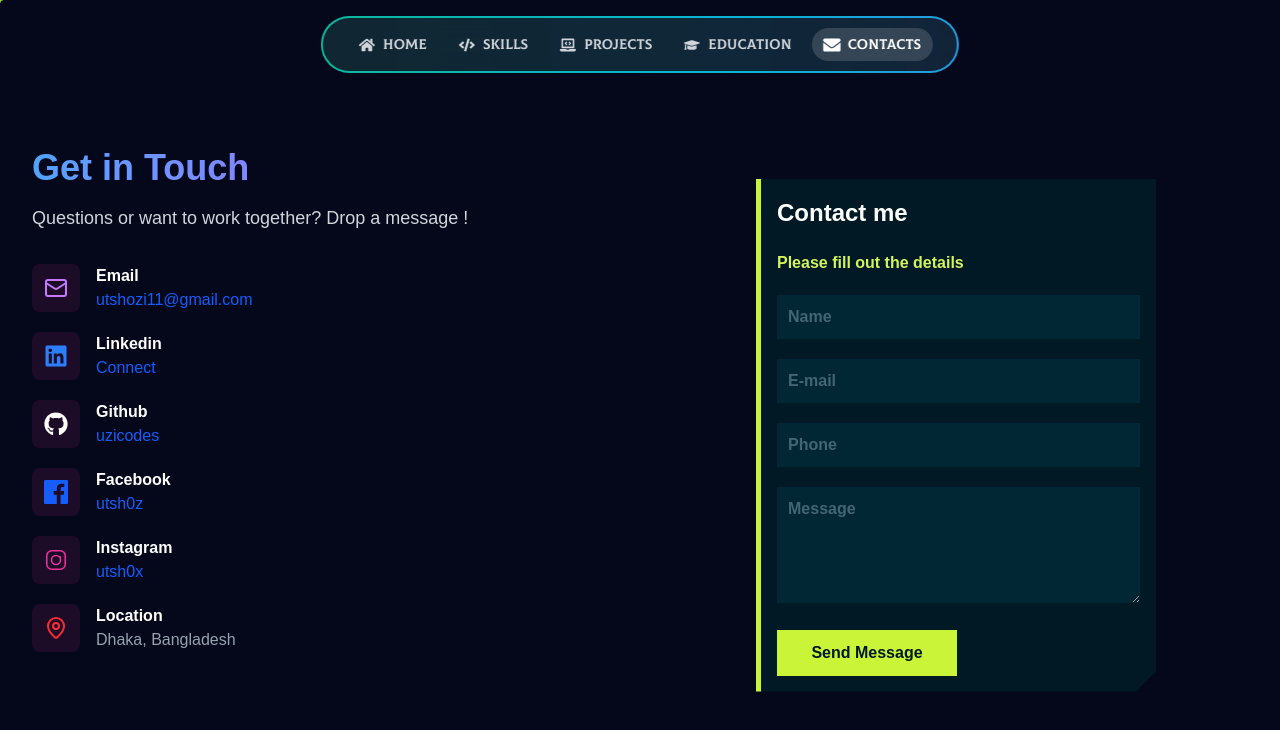
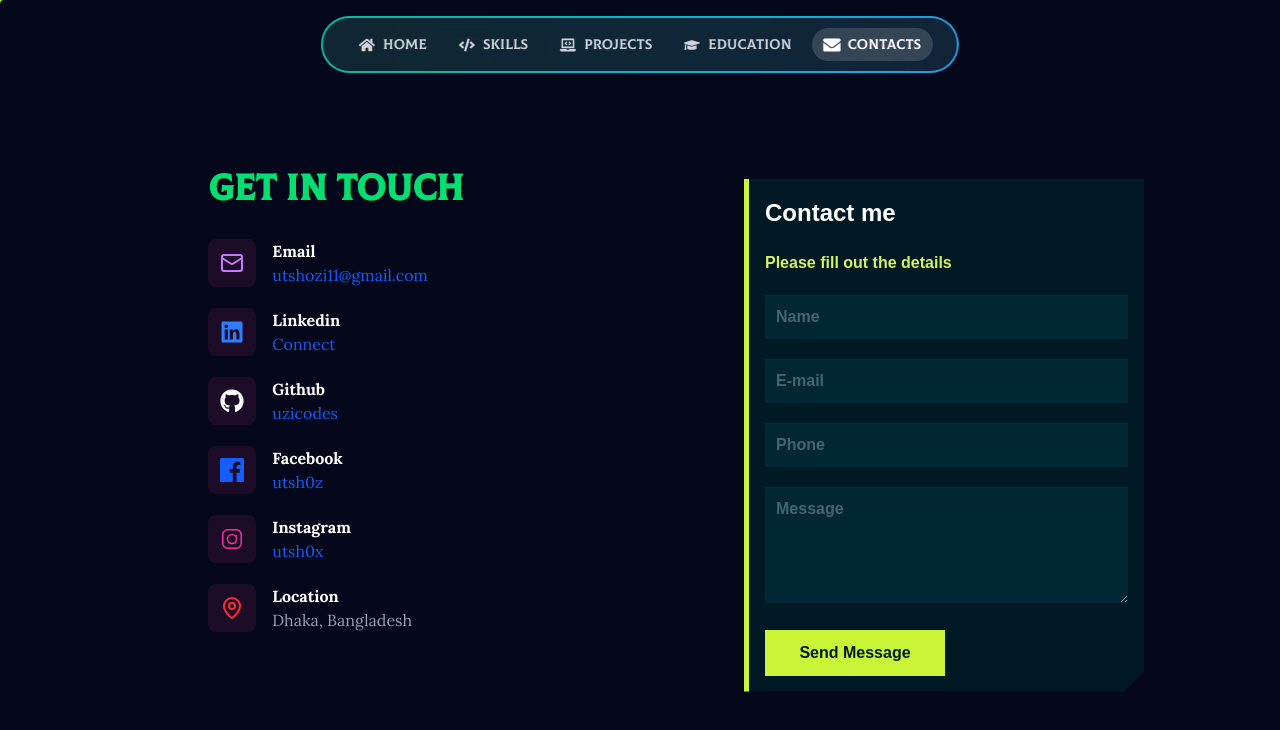
Before and after one commit to uzicodes/utsho-heaven-chowdhury, a Next.js app: page /contacts in a window 1280 px wide. Shown: the top 730 px of the page. Built offline with nearby package versions, Linux system fonts and the light colour scheme.

Commit message:
changed the fotns of the texts on the form and the entire page also

```diff
--- a/src/app/contacts/page.tsx
+++ b/src/app/contacts/page.tsx
@@ -4,6 +4,7 @@ import * as React from "react";
 import dynamic from "next/dynamic";
 const Form = dynamic(() => import("./Form"), { ssr: false });
 import Navbar from "../Navbar";
+import Head from "next/head";
 import { MapPin, Mail } from "lucide-react";
 import { FaGithub, FaLinkedin } from "react-icons/fa6";
 
@@ -65,40 +66,46 @@ export default function Contact() {
 
   return (
     <>
+      <Head>
+        <link href="https://fonts.googleapis.com/css2?family=Lora:wght@400;700&display=swap" rel="stylesheet" />
+        <style>{`
+          @font-face {
+            font-family: 'Colus';
+            src: url('/fonts/colus.otf') format('opentype');
+            font-weight: normal;
+            font-style: normal;
+          }
+        `}</style>
+      </Head>
       <Navbar />
       <main className="pt-20 lg:pt-[0rem] bg-[#04081A] text-white min-h-screen">
         <section className="hero min-h-screen flex items-center relative px-4 sm:px-6 lg:px-8">
           <div className="container mx-auto">
-            <div className="grid lg:grid-cols-2 gap-12 items-center">
+            <div className="grid lg:grid-cols-2 gap-0 items-center">
               {/* Contact Info */}
-              <div className="space-y-8">
-                <div>
-                  <h2 className="text-4xl font-bold mb-4 bg-gradient-to-r from-blue-400 to-purple-500 bg-clip-text text-transparent">
-                    Get in Touch
-                  </h2>
-                  <p className="text-gray-300 text-lg">
-                    Questions or want to work together? Drop a message !
-                  </p>
-                </div>
-                <div className="space-y-5">
+              <div className="space-y-8 flex flex-col justify-center items-center h-full">
+                <div className="space-y-5 lg:pr-0">
+                  <h3 className="text-4xl font-bold mb-2 text-green-400 text-center" style={{ fontFamily: 'Colus, sans-serif' }}>Get in Touch</h3>
+                  <div className="mb-7.5"></div>
                   {contactItems.map((item, index) => (
                     <div key={index} className="flex items-center space-x-4">
                       <div className="bg-pink-500/10 p-3 rounded-lg">
                         {item.icon}
                       </div>
                       <div>
-                        <h3 className="font-semibold">{item.label}</h3>
+                        <h3 className="font-semibold" style={{ fontFamily: 'Lora, serif' }}>{item.label}</h3>
                         {item.link ? (
                           <a
                             href={item.link}
                             target="_blank"
                             rel="noopener noreferrer"
                             className="text-blue-600 cursor-pointer hover:text-white duration-500"
+                            style={{ fontFamily: 'Lora, serif' }}
                           >
                             {item.text}
                           </a>
                         ) : (
-                          <p className="text-gray-400">{item.text}</p>
+                          <p className="text-gray-400" style={{ fontFamily: 'Lora, serif' }}>{item.text}</p>
                         )}
                       </div>
                     </div>
@@ -106,7 +113,7 @@ export default function Contact() {
                 </div>
               </div>
               {/* Form on the right side */}
-              <div className="flex justify-center items-center w-full">
+              <div className="flex justify-center items-center w-full lg:justify-center">
                 <Form />
               </div>
             </div>
```
